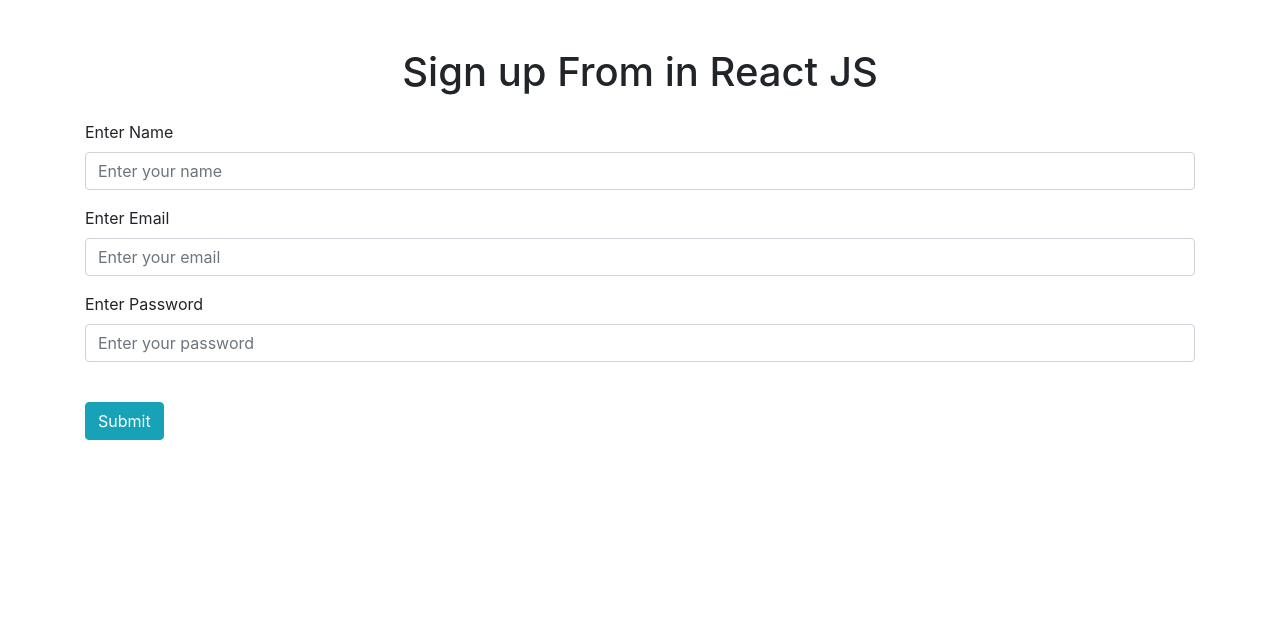
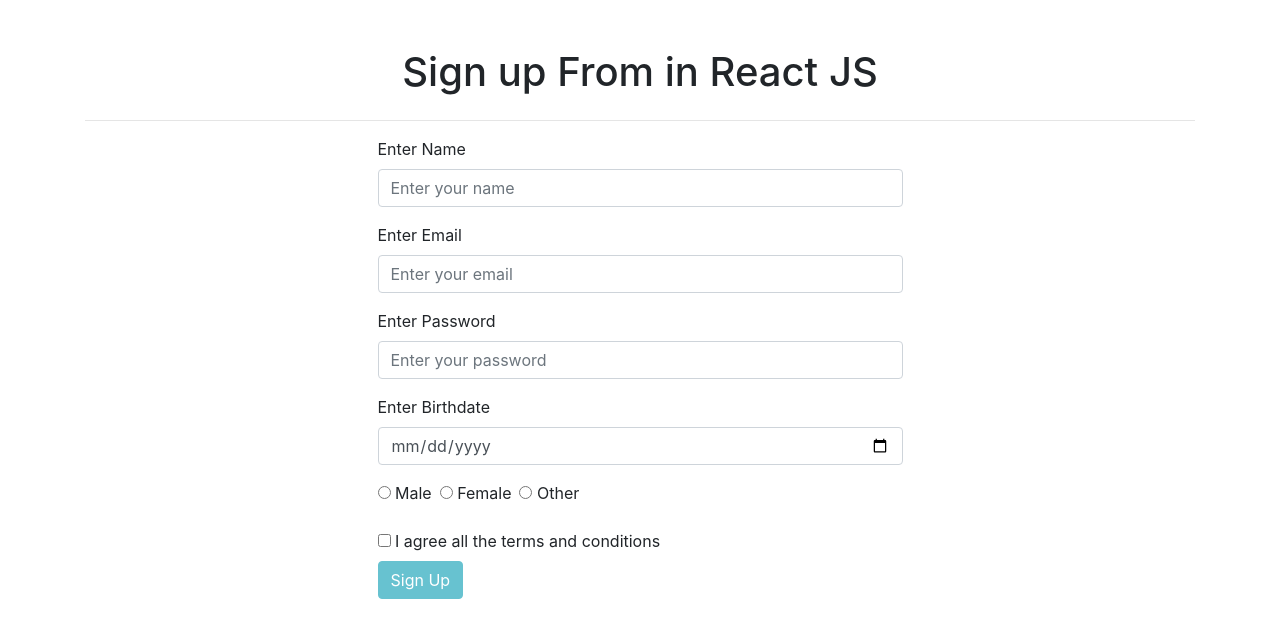
Before and after one commit to SR-Chowdhury/core-react-tutorial, a React (Create React App) app: page / in a window 1280 px wide. Shown: the top 638 px of the page. Built offline with nearby package versions, Linux system fonts and the light colour scheme.

Commit message:
8.9 Singup form in React [radio button should have as a component]

```diff
--- a/src/L8/8.9_singup_form/form.jsx
+++ b/src/L8/8.9_singup_form/form.jsx
@@ -5,10 +5,9 @@
 const Form = props => {
 
     return(
-
+        <div className='col-lg-6 offset-lg-3'>
             <form onSubmit={props.handleSubmit}>
                 <TextInput
-                className="form-control mb-3"
                     label="Enter Name"
                     name="name"
                     value={props.values.name}
@@ -16,7 +15,6 @@
                     onChange={props.handleChange}
                 />
                 <TextInput
-                className="form-control mb-3"
                     label="Enter Email"
                     type="email"
                     name="email"
@@ -25,25 +23,52 @@
                     onChange={props.handleChange}
                 />
                 <TextInput
-                className="form-control mb-3"
                     label="Enter Password"
                     type="password"
                     name="password"
                     value={props.values.password}
                     placeholder="Enter your password"
                     onChange={props.handleChange}
-            /> <br/>
+                />
+                <TextInput
+                    label="Enter Birthdate"
+                    type="date"
+                    name="birthDate"
+                    value={props.values.birthDate}
+                    placeholder="Enter your Birth Date"
+                    onChange={props.handleChange}
+                />
+                <div className="form-group">
+                    <label className='mr-2'>
+                        <input type="radio" value='male' name = 'gender' onChange={props.handleChange}/> Male
+                    </label>
+                    <label className='mr-2'>
+                        <input type="radio" value='female' name = 'gender' onChange={props.handleChange}/> Female
+                    </label>
+                    <label className='mr-2'>
+                        <input type="radio" value='other' name = 'gender' onChange={props.handleChange}/> Other
+                    </label>
+                </div>
+                <div>
+                    <label>
+                        <input type="checkbox" name='agreement' onChange={props.handleCheckbox} checked={props.agreement}/> I agree all the terms and conditions
+                    </label>
+                </div>
 
-            <button className="btn btn-info">Submit</button>
+                <button className="btn btn-info" disabled={!props.agreement}>Sign Up</button>
             </form>
+        </div>
+
 
     );
 }
 
 Form.propTypes = {
     values: PropTypes.object.isRequired,
+    agreement: PropTypes.bool.isRequired,
     handleChange: PropTypes.func.isRequired,
-    handleSubmit: PropTypes.func.isRequired
+    handleCheckbox: PropTypes.func.isRequired,
+    handleSubmit: PropTypes.func.isRequired,
 }
 
 export default Form;
--- a/src/L8/8.9_singup_form/index.jsx
+++ b/src/L8/8.9_singup_form/index.jsx
@@ -1,17 +1,32 @@
 import React from 'react';
 import Form from './form';
 
+const initValus = {
+    name: '',
+    email: '',
+    password: '',
+    birthDate: '',
+    gender: ''
+}
 class MyApp extends React.Component {
 
     state = {
-        name: '',
-        email: '',
-        password: ''
+        values : initValus,
+        agreement: false
     }
 
     handleChange = event => {
         this.setState ({
-            [event.target.name]: event.target.value
+            values : {
+                ...this.state.values,
+                [event.target.name]: event.target.value
+            }
+        });
+    }
+
+    handleCheckbox = event => {
+        this.setState({
+            agreement: event.target.checked
         });
     }
 
@@ -20,17 +35,19 @@
         console.log(this.state);
 
         event.target.reset();
-        this.setState({name: '', email: '', password: ''});
+        this.setState({values: initValus, agreement: false});
     }
 
     render() {
 
         return (
             <div className="container py-5">
-                <h1 className="text-center mb-4">Sign up From in React JS</h1>
+                <h1 className="text-center mb-4">Sign up From in React JS</h1><hr/>
                 <Form
-                    values={this.state}
+                    values={this.state.values}
+                    agreement={this.state.agreement}
                     handleChange={this.handleChange}
+                    handleCheckbox={this.handleCheckbox}
                     handleSubmit={this.handleSubmit}
                 />
             </div>
--- a/src/L8/8.9_singup_form/text-input.jsx
+++ b/src/L8/8.9_singup_form/text-input.jsx
@@ -29,7 +29,6 @@
 TextInput.defaultProps = {
     label: '',
     type: 'text',
-    placeholder: ''
 }
 
 export default TextInput;
```
Lines whose indentation alone changed are shown as unchanged.
